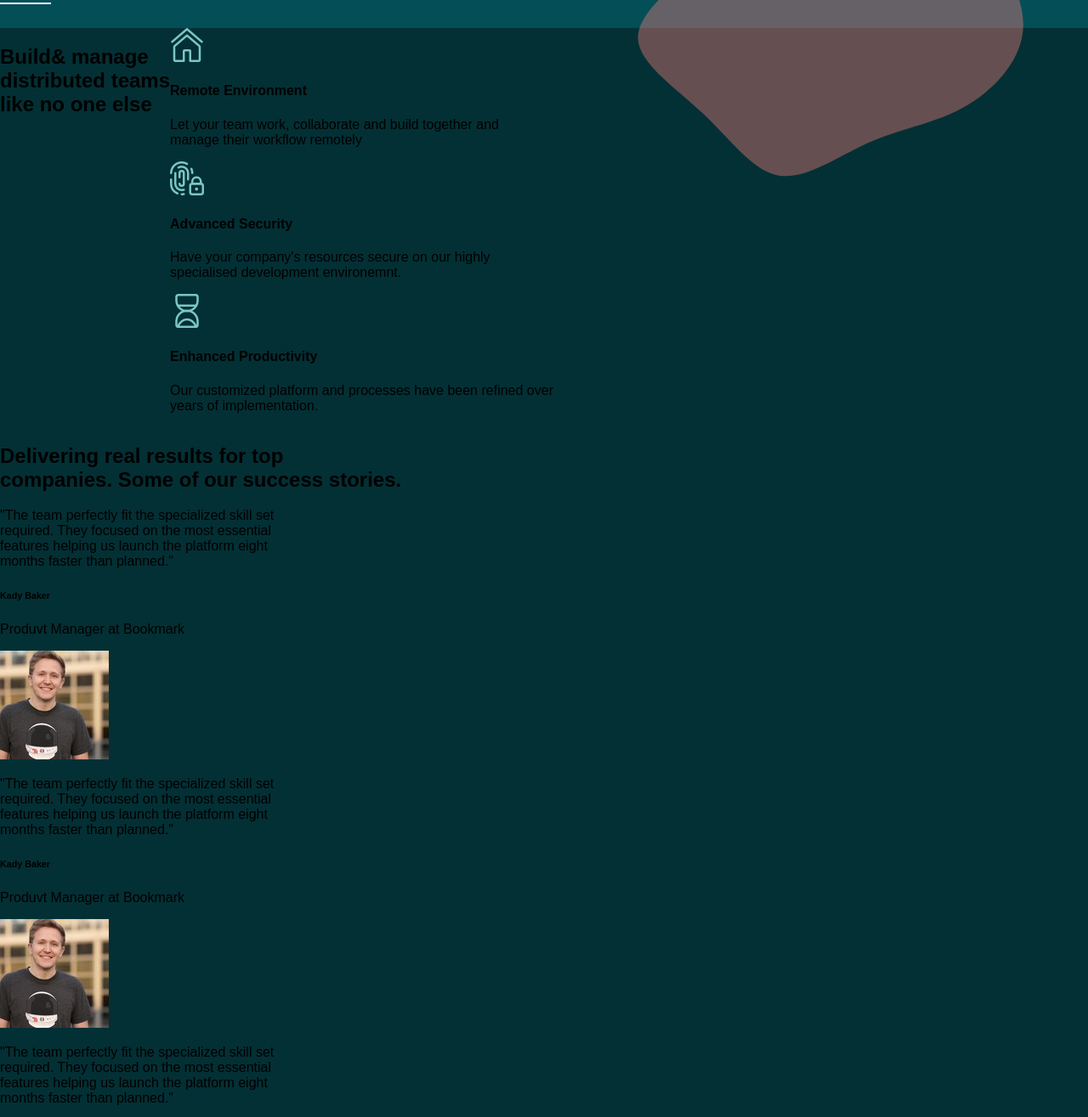
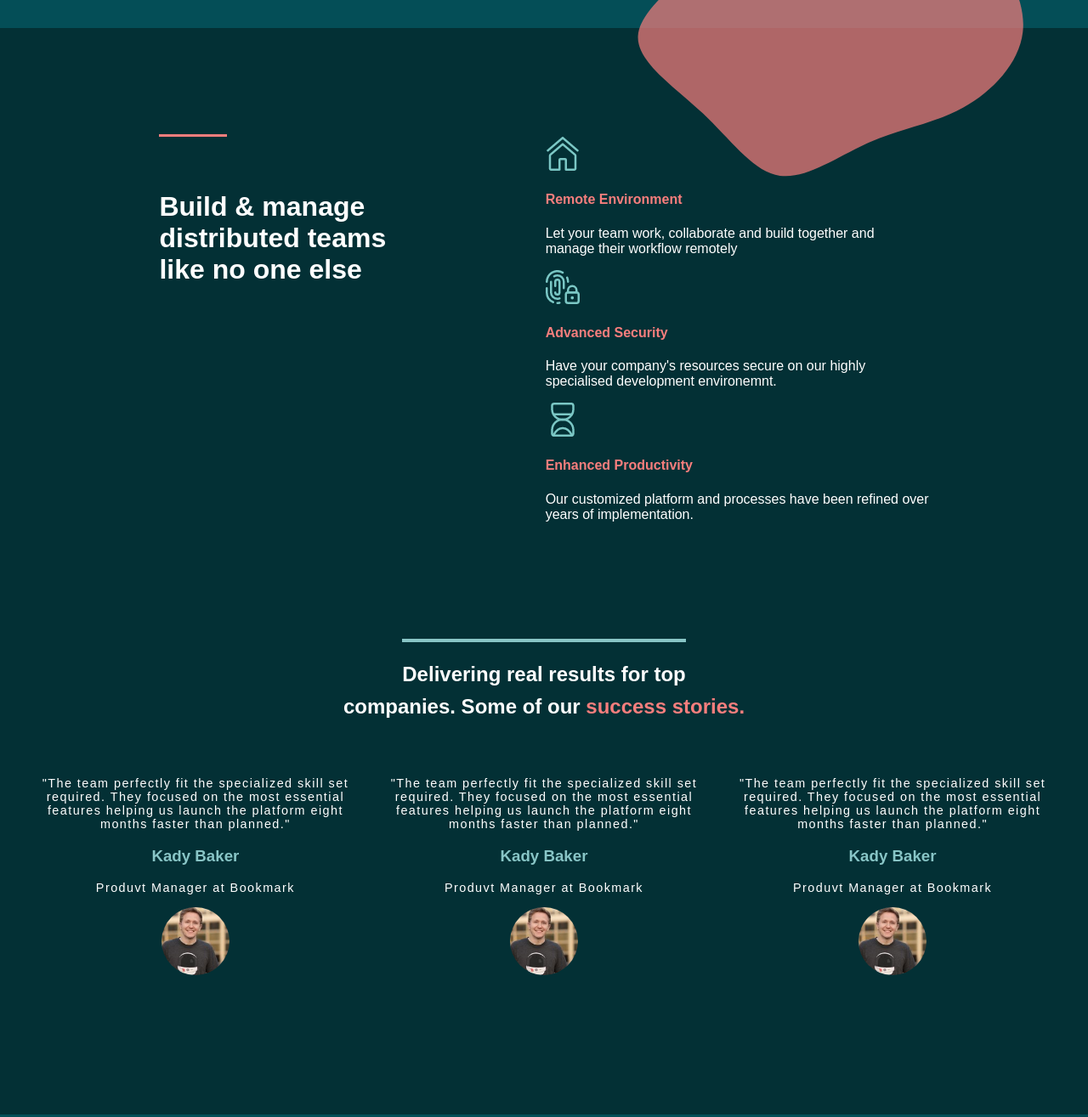
Before and after one commit to OladetounJed/demo-website, a plain HTML site: page index.html in a window 1280 px wide. Shown: the part 623-1938 px from the top of the page at 85% size. Drawn offline with Linux system fonts and the light colour scheme; a web font is replaced by a local one.

Commit message:
Second Commit

```diff
--- a/assest/css/style.css
+++ b/assest/css/style.css
@@ -64,31 +64,74 @@ li {
   width: 40%;
   position: absolute;
   left: -13em;
-  top: -2em;
+  top: 0em;
 }
 
 .landing-header {
   font-size: 3.5em;
   margin-left: 6em;
-  margin-top: 2em;
+  margin-top: 3em;
 }
 
 .landing-body {
   margin-left: 10em;
-  margin-top: 10em;
+  margin-top: 13em;
   line-height: 1.8em;
 }
 .orange-shape {
   position: absolute;
   right: 0;
   bottom: -17em;
-  opacity: 0.4;
+  opacity: 0.7;
 }
 
 #about-section {
   background-color: #033035;
+  color: white;
 }
 
 .more-info-con {
     display: flex;
+
+    justify-content: space-evenly;
 }
+
+.more-info-intro {
+    font-size: 2em;
+    margin-top: 6em;
+
+}
+
+.more-info-details {
+    margin-top: 8em;
+}
+
+.testimonial-sec h1 {
+    text-align: center;
+    margin-top: 6em;
+    line-height: 1.6em;
+
+}
+
+.testimonial-con {
+    display: flex;
+    justify-content: space-evenly;
+    text-align: center;
+    margin: 3em 0;
+}
+
+.testimonial-con h3 {
+   color:  #88C5C6;
+}
+
+
+.testimonial-con p {
+    font-size: 0.9em;
+    letter-spacing: 0.1em;
+}
+
+.testimonial-con img {
+    border-radius: 50%;
+    width: 5em;
+    margin-bottom: 10em;
+}
--- a/index.html
+++ b/index.html
@@ -26,7 +26,7 @@
             <h1 class="landing-header">Build The<br> Best <span style="color: #F87E7D;"> Team </span></h1>
             <p class="landing-body">
                 <span
-                style="border-top: 0.1em solid white;
+                style="border-top: 0.1em solid #F87E7D;
                 padding-top: 4em;
                 ">Finding</span> the right people and building high<br>
                 performing team can be hard. Most companies<br>
@@ -41,21 +41,21 @@
         <div class="more-info-con">
             <h1 class="more-info-intro">
                 <span
-                style="border-top: 0.1em solid white;
+                style="border-top: 0.1em solid #F87E7D;
                 padding-top: 2em;">
-                Build</span>& manage<br>distributed teams<br>
+                Build</span> & manage<br>distributed teams<br>
                 like no one else
             </h1>
-            <div class="more-info-child">
+            <div class="more-info-details">
                 <div>
                     <img src="/assest/img/house-icon.png">
-                    <h4>Remote Environment</h4>
+                    <h4 style="color: #F87E7D;">Remote Environment</h4>
                     <p>Let your team work, collaborate and build together and<br>
                         manage their workflow remotely</p>
                 </div>
                 <div>
                     <img src="/assest/img/security-icon.png">
-                    <h4>Advanced Security</h4>
+                    <h4  style="color: #F87E7D;">Advanced Security</h4>
                     <p>
                         Have your company's resources secure on our highly<br>
                         specialised development environemnt.
@@ -64,7 +64,7 @@
                 </div>
                 <div>
                     <img src="/assest/img/time-icon.png">
-                    <h4>Enhanced Productivity</h4>
+                    <h4  style="color: #F87E7D;">Enhanced Productivity</h4>
                     <p>Our customized platform and processes have been refined over<br>
                         years of implementation.
                 </div>
@@ -72,8 +72,11 @@
 
         </div>
         <div class="testimonial-sec">
-            <h1>Delivering real results for top<br>
-                companies. Some of our <span>success stories.</span></h1>
+            <h1><span
+                style="border-top: solid 0.2em #88C5C6; padding-top: 1em;"
+                >
+                Delivering real results for top</span><br>
+                companies. Some of our <span style="color: #F87E7D;"> success stories. </span></h1>
             <div class="testimonial-con">
                 <div>
                     <p>
@@ -82,7 +85,7 @@
                         features helping us launch the platform eight <br>
                         months faster than planned."
                     </p>
-                    <h6>Kady Baker</h6>
+                    <h3>Kady Baker</h3>
                     <p>Produvt Manager at Bookmark</p>
                     <img src="/assest/img/profile-2.jpg">
                 </div>
@@ -93,7 +96,7 @@
                         features helping us launch the platform eight <br>
                         months faster than planned."
                     </p>
-                    <h6>Kady Baker</h6>
+                    <h3>Kady Baker</h3>
                     <p>Produvt Manager at Bookmark</p>
                     <img src="/assest/img/profile-2.jpg">
                 </div>
@@ -104,7 +107,7 @@
                         features helping us launch the platform eight <br>
                         months faster than planned."
                     </p>
-                    <h6>Kady Baker</h6>
+                    <h3>Kady Baker</h3>
                     <p>Produvt Manager at Bookmark</p>
                     <img src="/assest/img/profile-2.jpg">
                 </div>
```
